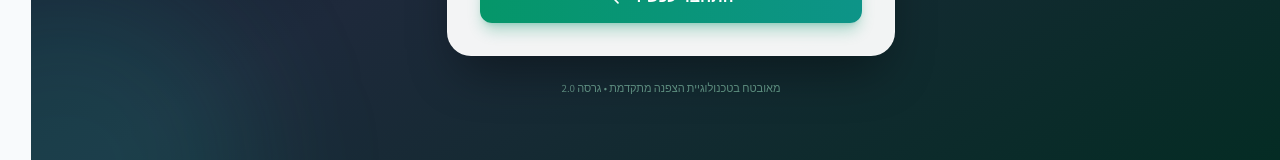
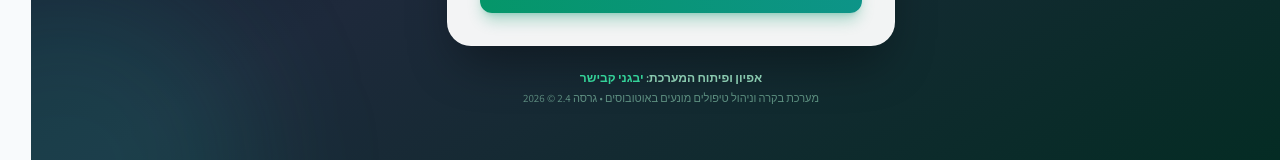
Before and after one commit to Psytrolls/tipulon, a React (Vite) app: page / in a window 1280 px wide. Shown: the part 596-756 px from the top of the page. Built offline with nearby package versions, Linux system fonts and the light colour scheme; no server answers.

Commit message:
Add official system developer credit: Evgeny Kavisher (יבגני קבישר)

```diff
--- a/src/App.jsx
+++ b/src/App.jsx
@@ -114,8 +114,14 @@ export default function App() {
         )}
       </main>
 
-      <footer className="border-t border-slate-200 bg-white py-4 text-center text-xs text-slate-400">
-        טיפולון – מערכת טיפול מונע באוטובוסים © 2026
+      <footer className="border-t border-slate-200 bg-white py-3.5 text-center text-xs text-slate-500">
+        <div className="max-w-7xl mx-auto px-4 flex flex-col sm:flex-row items-center justify-center gap-1 sm:gap-2">
+          <span className="font-bold text-slate-800">טיפולון – מערכת בקרה וניהול טיפולים מונעים</span>
+          <span className="hidden sm:inline text-slate-300">•</span>
+          <span>אפיון ופיתוח: <strong className="text-emerald-700 font-black">יבגני קבישר</strong></span>
+          <span className="hidden sm:inline text-slate-300">•</span>
+          <span className="text-slate-400">גרסה 2.4 © 2026</span>
+        </div>
       </footer>
     </div>
   );
--- a/src/views/LoginView.jsx
+++ b/src/views/LoginView.jsx
@@ -174,8 +174,13 @@ export default function LoginView() {
       </div>
 
       {/* Footer info */}
-      <div className="relative text-center mt-6 z-10 text-[11px] text-emerald-200/50">
-        מאובטח בטכנולוגיית הצפנה מתקדמת • גרסה 2.0
+      <div className="relative text-center mt-6 z-10 text-xs text-emerald-200/80 space-y-1">
+        <p className="font-semibold">
+          אפיון ופיתוח המערכת: <span className="text-emerald-400 font-black">יבגני קבישר</span>
+        </p>
+        <p className="text-[11px] text-emerald-200/50">
+          מערכת בקרה וניהול טיפולים מונעים באוטובוסים • גרסה 2.4 © 2026
+        </p>
       </div>
 
     </div>
```
Also changed, not shown: public/guide.html (+11 -6 lines).
